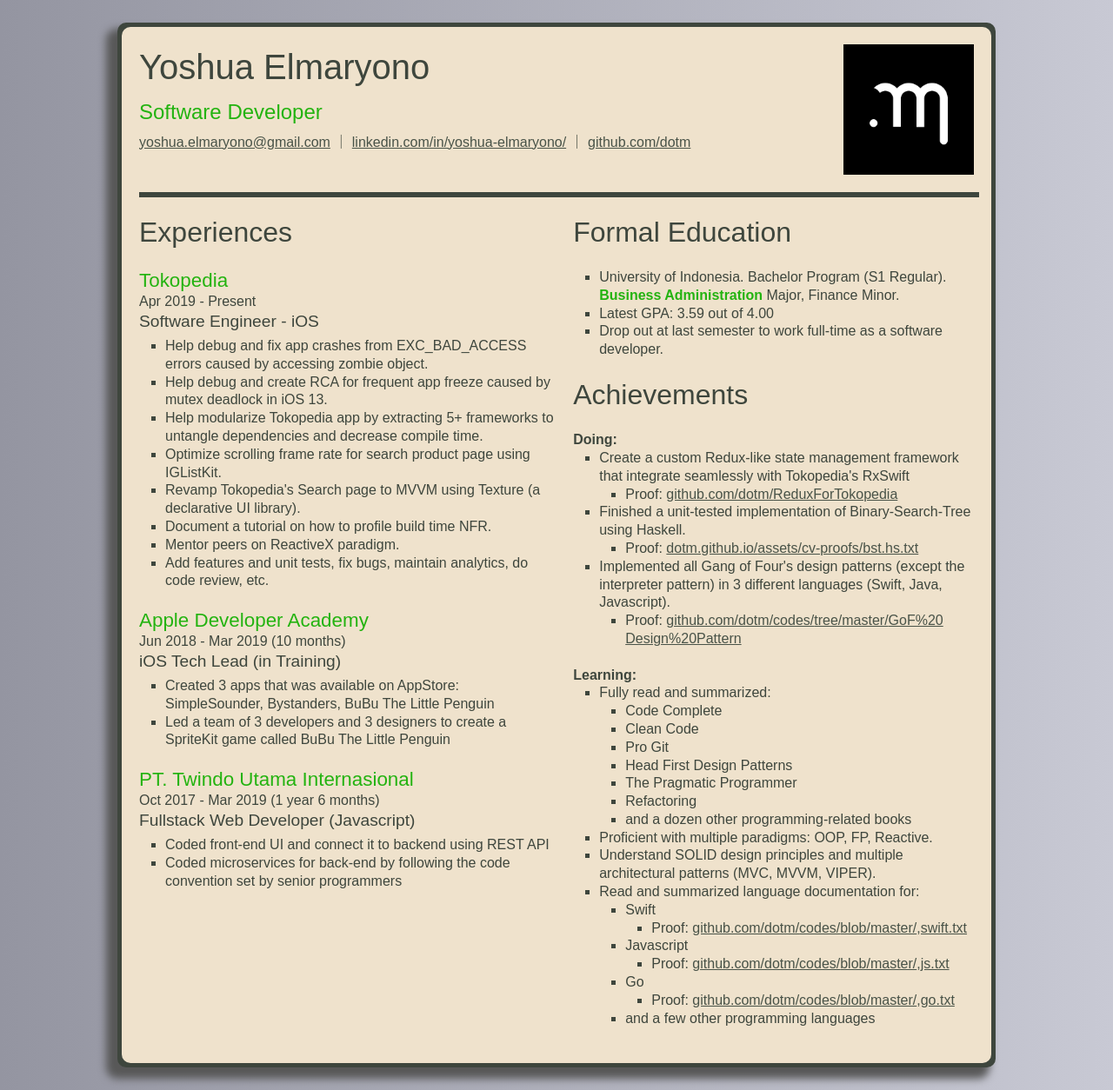
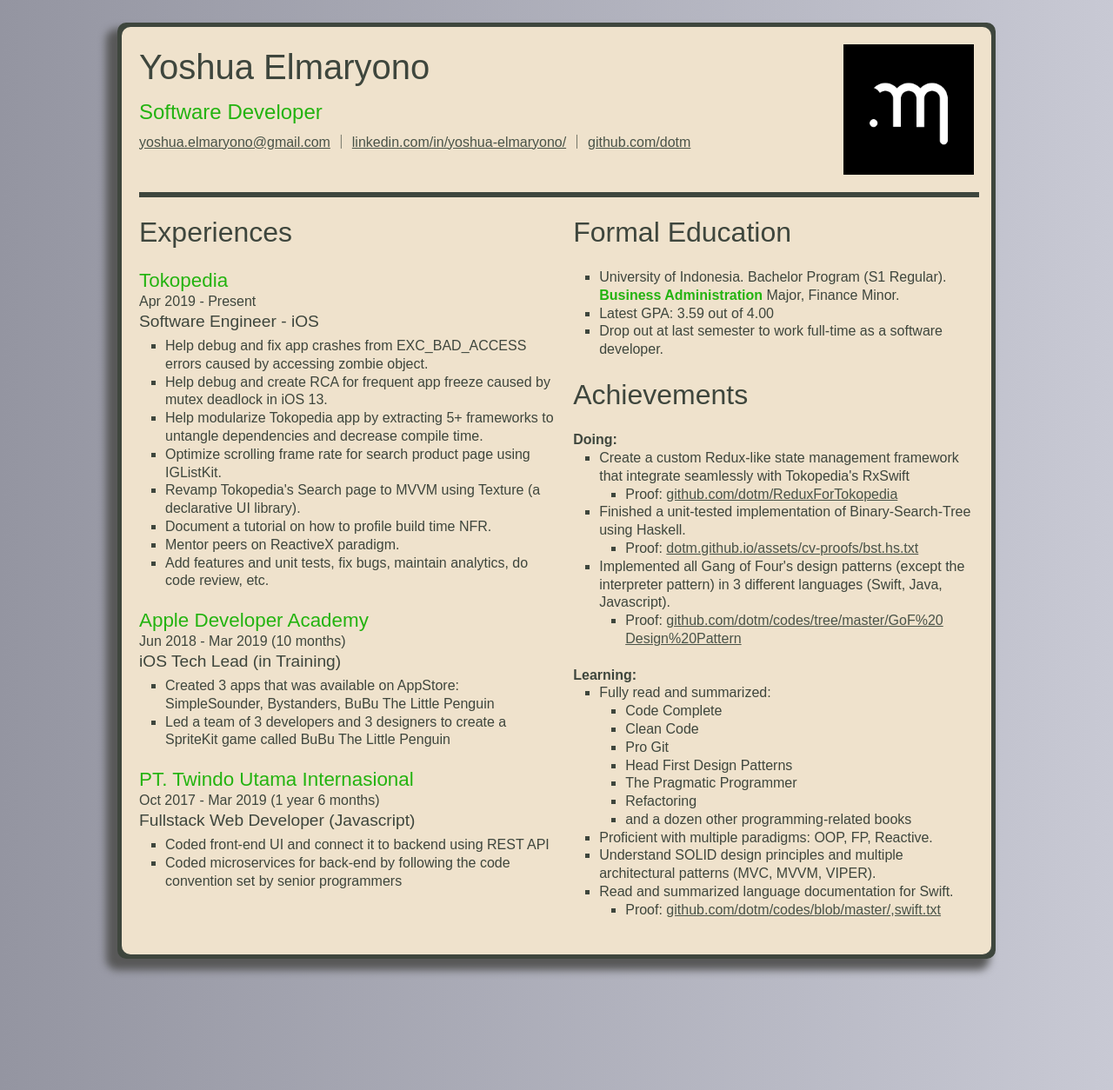
Before and after one commit to dotm/dotm.github.io, a Jekyll site: the page cv.html, which Jekyll copies as it is, in a window 1280 px wide. Shown: the whole page at 87% size. Built offline with Jekyll 4.4.1, drawn with Linux system fonts in a browser that asks for light colours; some of the changed lines change nothing that is shown.

Commit message:
update cv

```diff
--- a/cv.html
+++ b/cv.html
@@ -127,8 +127,10 @@
 
               <li>Proficient with multiple paradigms: OOP, FP, Reactive.</li>
               <li>Understand SOLID design principles and multiple architectural patterns (MVC, MVVM, VIPER).</li>
+              <li>Read and summarized language documentation for Swift.</li>
+              <ul><li>Proof: <a href="https://github.com/dotm/codes/blob/master/%2Cswift.txt" target="_blank">github.com/dotm/<wbr>codes/<wbr>blob/master/<wbr>,swift.txt</a></li></ul>
 
-              <li>Read and summarized language documentation for:</li>
+              <!-- <li>Read and summarized language documentation for:</li>
               <ul>
                 <li>Swift</li>
                 <ul><li>Proof: <a href="https://github.com/dotm/codes/blob/master/%2Cswift.txt" target="_blank">github.com/dotm/<wbr>codes/<wbr>blob/master/<wbr>,swift.txt</a></li></ul>
@@ -137,7 +139,7 @@
                 <li>Go</li>
                 <ul><li>Proof: <a href="https://github.com/dotm/codes/blob/master/%2Cgo.txt" target="_blank">github.com/dotm/<wbr>codes/<wbr>blob/master/<wbr>,go.txt</a></li></ul>
                 <li>and a few other programming languages</li>
-              </ul>
+              </ul> -->
             </ul>
             <br>
 
```
